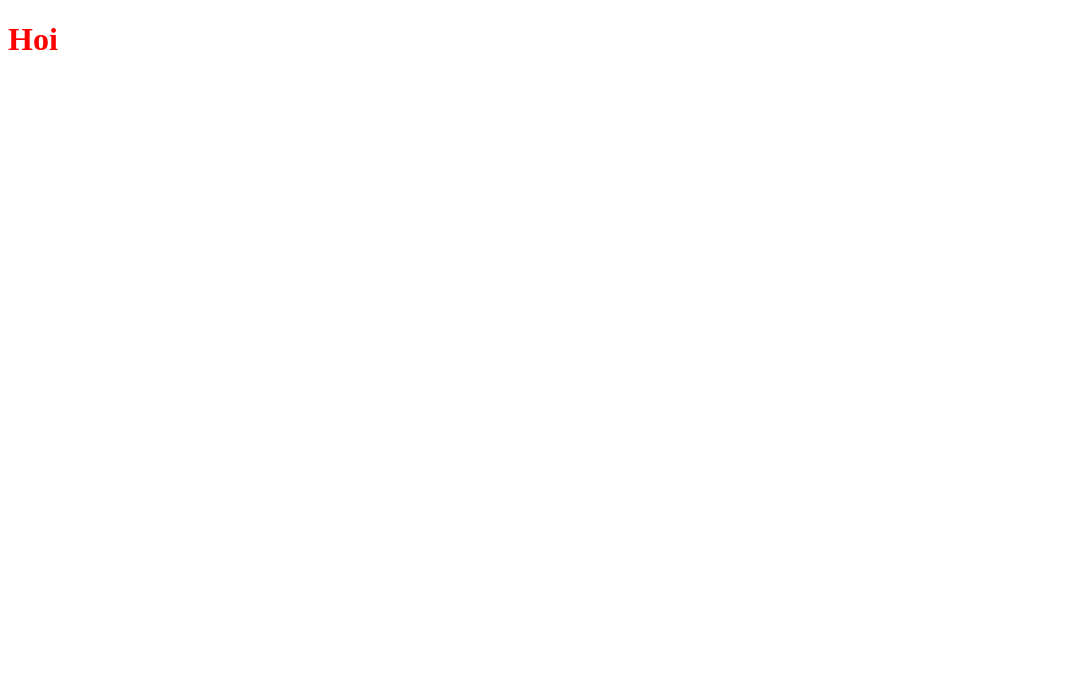
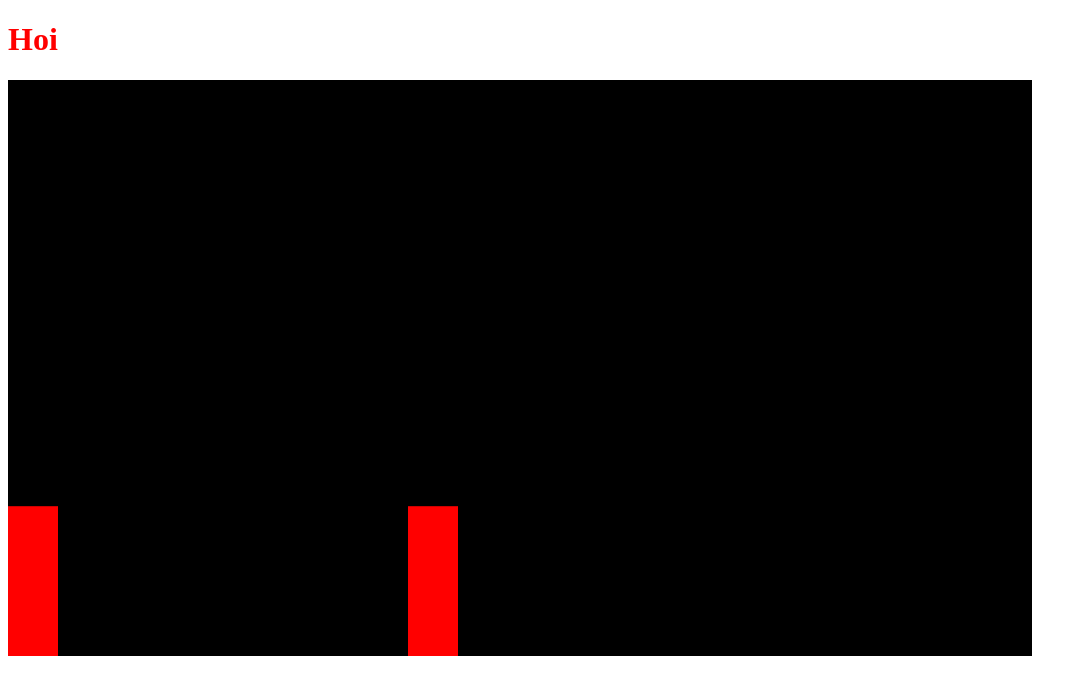
Before and after one commit to RileyWood9984/RileyWood9984.github.io, a plain HTML site: page index.html in a window 1280 px wide. Shown: the whole page, without its empty margins (0-1087 px from the left). Drawn offline with Linux system fonts and the light colour scheme.

Commit message:
fighting game base tutorial

```diff
--- a/index.html
+++ b/index.html
@@ -7,6 +7,7 @@
 </head>
 <body>
 <h1>Hoi</h1>
-<script src="js/main.js"></script>
+<canvas></canvas>
+<script src="js/index.js"></script>
 </body>
 </html>
--- /dev/null
+++ b/js/index.js
@@ -0,0 +1,122 @@
+const canvas = document.querySelector('canvas');
+const c = canvas.getContext('2d')
+
+canvas.width = 1024
+canvas.height = 576
+
+c.fillRect(0, 0, canvas.width, canvas.height)
+
+const gravity = 0.2
+
+class Sprite {
+    constructor({position, velocity}) {
+        this.position = position
+        this.velocity = velocity
+        this.height = 150
+    }
+
+    draw() {
+        c.fillStyle = 'red'
+        c.fillRect(this.position.x, this.position.y, 50, this.height)
+    }
+
+    update() {
+        this.draw()
+
+        this.position.x += this.velocity.x
+        this.position.y += this.velocity.y
+
+        if (this.position.y + this.height + this.velocity.y >= canvas.height) {
+            this.velocity.y = 0;
+        } else {
+            this.velocity.y += gravity
+        }
+    }
+}
+
+const player = new Sprite({
+    position: {
+        x: 0,
+        y: 0
+    },
+    velocity: {
+        x: 0,
+        y: 0
+    }
+})
+
+const enemy = new Sprite({
+    position: {
+        x: 400,
+        y: 100
+    },
+    velocity: {
+        x: 0,
+        y: 0
+    }
+})
+
+const keys = {
+    a: {
+        pressed: false
+    },
+    d: {
+        pressed: false
+    },
+    w: {
+        pressed: false
+    }
+}
+
+let lastKey
+
+function animate() {
+    window.requestAnimationFrame(animate)
+    c.fillStyle = 'black'
+    c.fillRect(0, 0, canvas.width, canvas.height)
+    player.update()
+    enemy.update()
+
+    player.velocity.x = 0
+
+    if (keys.a.pressed && lastKey === 'a') {
+        player.velocity.x = -1
+    } else if (keys.d.pressed && lastKey === 'd') {
+        player.velocity.x = 1
+    }
+}
+
+animate()
+
+window.addEventListener('keydown', (event) => {
+    switch (event.key) {
+        case 'd':
+            keys.d.pressed = true
+            lastKey = 'd'
+            break
+        case 'a':
+            keys.a.pressed = true
+            lastKey = 'a'
+            break
+        case 'w':
+            player.velocity.y = -10
+            break
+    }
+    console.log(event.key);
+})
+
+window.addEventListener('keyup', (event) => {
+    switch (event.key) {
+        case 'd':
+            keys.d.pressed = false
+            break
+        case 'a':
+            keys.a.pressed = false
+            break
+        case 'w':
+            keys.w.pressed = false
+            break
+
+    }
+    console.log(event.key);
+})
```
Also changed, not shown: js/main.js (deleted).
